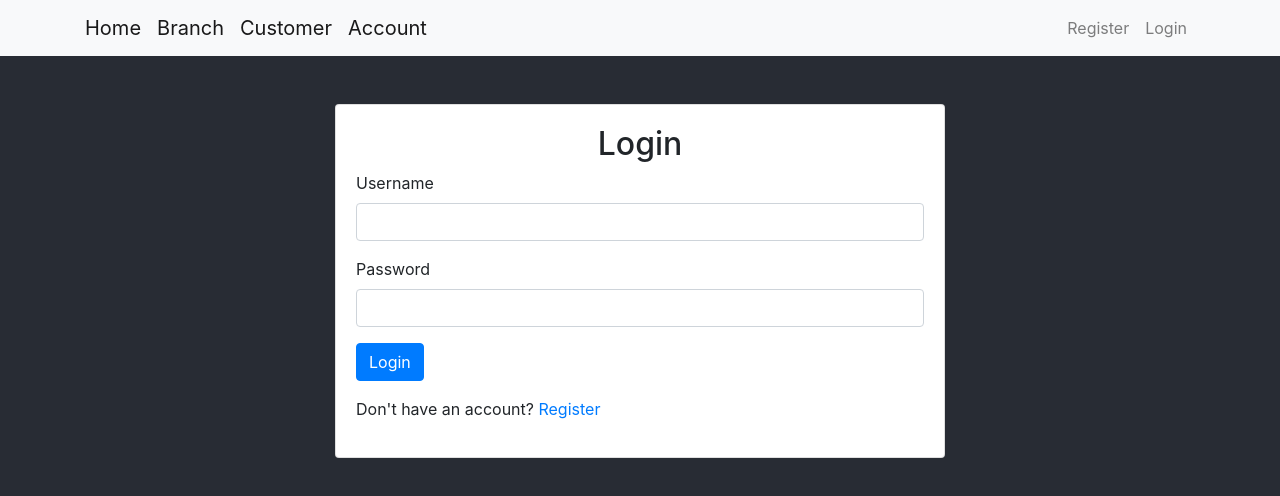
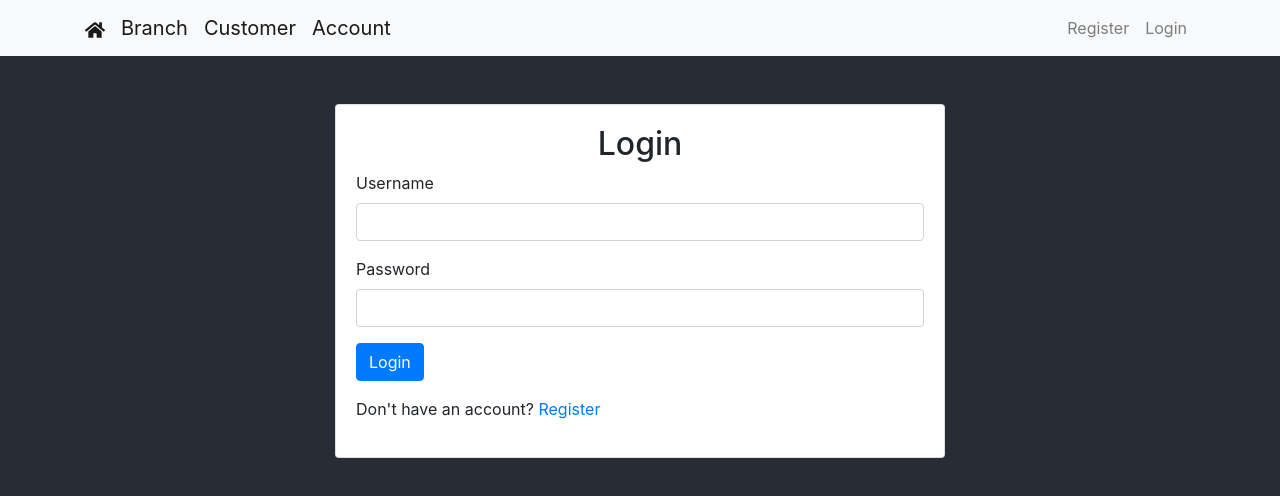
Before and after one commit to geekwise-maria-navarro/django-drf-react-todo, a React (Create React App) app: page /login in a window 1280 px wide. Shown: the top 496 px of the page. Built offline with nearby package versions, Linux system fonts and the light colour scheme; no server answers.

Commit message:
istalled: react icons and edit home button

```diff
--- a/package.json
+++ b/package.json
@@ -7,6 +7,7 @@
     "bootstrap": "^4.4.1",
     "react": "^16.12.0",
     "react-dom": "^16.12.0",
+    "react-icons": "^3.8.0",
     "react-redux": "^7.1.3",
     "react-router-dom": "^5.1.2",
     "react-scripts": "3.2.0",
--- a/src/components/layout/header.js
+++ b/src/components/layout/header.js
@@ -3,6 +3,7 @@ import { Link } from "react-router-dom";
 import { connect } from "react-redux";
 import PropTypes from "prop-types";
 import { logout } from "../../actions/auth";
+import { FaHome } from 'react-icons/fa';
 
 
 export class Header extends Component {
@@ -56,7 +57,7 @@ export class Header extends Component {
             <span className="navbar-toggler-icon" />
           </button>
           <div className="collapse navbar-collapse" id="navbarTogglerDemo01">
-            <Link to="/" className="navbar-brand">Home</Link>
+            <Link to="/" className="navbar-brand"> <FaHome/> </Link>
             <Link to="/branch" className="navbar-brand">Branch</Link>
             <Link to="/customer" className="navbar-brand">Customer</Link>
             <Link to="/account" className="navbar-brand">Account</Link>
```
Also changed, not shown: 1 other file (tests, documents, lock files or other folders).
